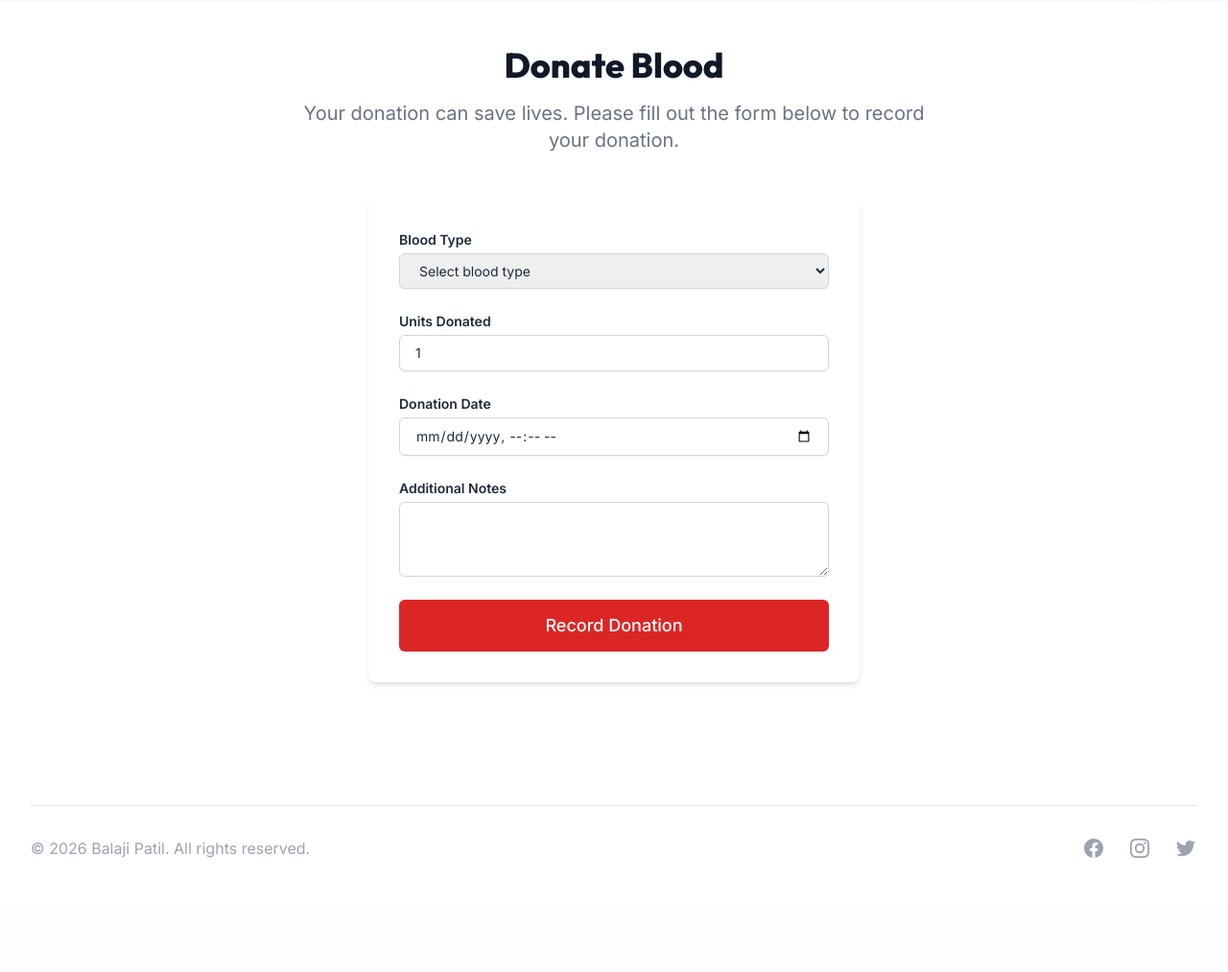
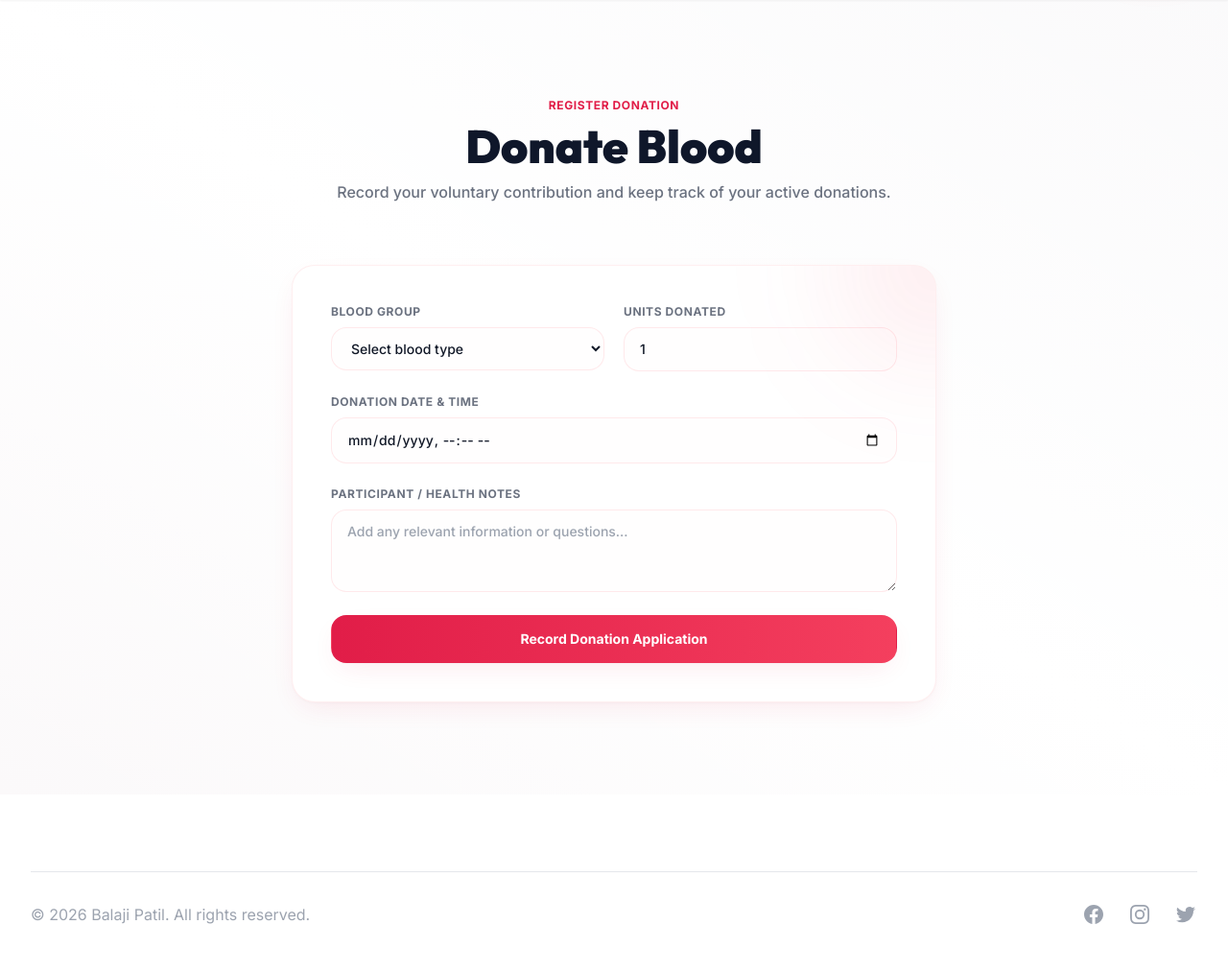
Before and after one commit to BalajiPatil1207/blood_brige_project, a Flask app: template app/templates/main/donate.html in a window 1280 px wide. Shown: the part 81-1094 px from the top of the page at 96% size. Before the commit the page ends 975 px from the top, so only its background shows below. Run offline with Flask 3, Linux system fonts and the light colour scheme; the template is opened without the code that fills it, so the values that code supplies are empty; some libraries are stand-ins or nearby versions.

Commit message:
feat: add blood donation record submission form template

```diff
--- a/app/templates/main/donate.html
+++ b/app/templates/main/donate.html
@@ -1,22 +1,30 @@
 {% extends "base.html" %}
 
 {% block content %}
-<div class="bg-white py-12">
+<div class="bg-gradient-to-tr from-rose-50/20 via-white to-rose-50/10 py-16 sm:py-24 animate-fade-in">
     <div class="max-w-7xl mx-auto px-4 sm:px-6 lg:px-8">
-        <div class="text-center">
-            <h2 class="text-3xl font-extrabold text-gray-900 sm:text-4xl">
+        <!-- Header -->
+        <div class="text-center mb-16">
+            <span class="text-primary-600 font-extrabold tracking-wider uppercase text-xs">Register Donation</span>
+            <h2 class="text-3xl sm:text-5xl font-black text-slate-900 mt-2">
                 Donate Blood
             </h2>
-            <p class="mt-3 max-w-2xl mx-auto text-xl text-gray-500 sm:mt-4">
-                Your donation can save lives. Please fill out the form below to record your donation.
+            <p class="mt-3 max-w-2xl mx-auto text-base text-gray-500 font-medium">
+                Record your voluntary contribution and keep track of your active donations.
             </p>
         </div>
 
-        <div class="mt-12 max-w-lg mx-auto bg-white p-8 rounded-lg shadow-md">
+        <!-- Form Card -->
+        <div class="max-w-2xl mx-auto bg-white border border-rose-100/60 rounded-3xl shadow-premium p-8 sm:p-10 relative overflow-hidden">
+            <div class="absolute -right-24 -top-24 w-48 h-48 bg-primary-500/10 rounded-full blur-3xl"></div>
+
             <form action="{{ url_for('main.record_donation') }}" method="POST" class="space-y-6">
+                <!-- Row -->
+                <div class="grid grid-cols-1 sm:grid-cols-2 gap-5">
                     <div>
-                    <label for="blood_type" class="block text-sm font-semibold text-gray-800 mb-1">Blood Type</label>
-                    <select id="blood_type" name="blood_type" required class="block w-full px-4 py-2 border border-gray-300 rounded-md shadow-sm focus:outline-none focus:ring-red-500 focus:border-red-500 sm:text-sm">
+                        <label for="blood_type" class="block text-xs font-bold text-gray-500 uppercase tracking-wider mb-2">Blood Group</label>
+                        <select id="blood_type" name="blood_type" required
+                            class="block w-full px-4 py-3 border border-rose-100/80 rounded-2xl text-gray-900 font-medium focus:outline-none focus:ring-4 focus:ring-primary-500/10 focus:border-primary-500 transition duration-150 sm:text-sm bg-rose-50/10">
                             <option value="">Select blood type</option>
                             {% for blood_type in ['A+', 'A-', 'B+', 'B-', 'AB+', 'AB-', 'O+', 'O-'] %}
                             <option value="{{ blood_type }}">{{ blood_type }}</option>
@@ -25,23 +33,31 @@
                     </div>
 
                     <div>
-                    <label for="units" class="block text-sm font-semibold text-gray-800 mb-1">Units Donated</label>
-                    <input type="number" name="units" id="units" min="1" max="2" value="1" required class="block w-full px-4 py-2 border border-gray-300 rounded-md shadow-sm placeholder-gray-400 focus:outline-none focus:ring-red-500 focus:border-red-500 sm:text-sm">
+                        <label for="units" class="block text-xs font-bold text-gray-500 uppercase tracking-wider mb-2">Units Donated</label>
+                        <input type="number" name="units" id="units" min="1" max="2" value="1" required
+                            class="block w-full px-4 py-3 border border-rose-100/80 rounded-2xl placeholder-gray-400 text-gray-900 font-medium focus:outline-none focus:ring-4 focus:ring-primary-500/10 focus:border-primary-500 transition duration-150 sm:text-sm bg-rose-50/10">
+                    </div>
+                </div>
+
+                <!-- Date -->
+                <div>
+                    <label for="donation_date" class="block text-xs font-bold text-gray-500 uppercase tracking-wider mb-2">Donation Date & Time</label>
+                    <input type="datetime-local" name="donation_date" id="donation_date" required
+                        class="block w-full px-4 py-3 border border-rose-100/80 rounded-2xl text-gray-900 font-medium focus:outline-none focus:ring-4 focus:ring-primary-500/10 focus:border-primary-500 transition duration-150 sm:text-sm bg-rose-50/10">
+                </div>
+
+                <!-- Notes -->
+                <div>
+                    <label for="notes" class="block text-xs font-bold text-gray-500 uppercase tracking-wider mb-2">Participant / Health Notes</label>
+                    <textarea id="notes" name="notes" rows="3"
+                        class="block w-full px-4 py-3 border border-rose-100/80 rounded-2xl placeholder-gray-400 text-gray-900 font-medium focus:outline-none focus:ring-4 focus:ring-primary-500/10 focus:border-primary-500 transition duration-150 sm:text-sm bg-rose-50/10"
+                        placeholder="Add any relevant information or questions..."></textarea>
                 </div>
 
                 <div>
-                    <label for="donation_date" class="block text-sm font-semibold text-gray-800 mb-1">Donation Date</label>
-                    <input type="datetime-local" name="donation_date" id="donation_date" required class="block w-full px-4 py-2 border border-gray-300 rounded-md shadow-sm placeholder-gray-400 focus:outline-none focus:ring-red-500 focus:border-red-500 sm:text-sm">
-                </div>
-
-                <div>
-                    <label for="notes" class="block text-sm font-semibold text-gray-800 mb-1">Additional Notes</label>
-                    <textarea id="notes" name="notes" rows="3" class="block w-full px-4 py-2 border border-gray-300 rounded-md shadow-sm placeholder-gray-400 focus:outline-none focus:ring-red-500 focus:border-red-500 sm:text-sm"></textarea>
-                </div>
-
-                <div>
-                    <button type="submit" class="w-full flex justify-center py-3 px-4 border border-transparent rounded-md shadow-sm text-lg font-medium text-white bg-red-600 hover:bg-red-700 focus:outline-none focus:ring-2 focus:ring-offset-2 focus:ring-red-500 transition duration-150 ease-in-out">
-                        Record Donation
+                    <button type="submit"
+                        class="w-full flex justify-center py-3.5 px-4 border border-transparent text-sm font-bold rounded-2xl text-white bg-gradient-to-r from-primary-600 to-rose-500 hover:from-primary-700 hover:to-rose-600 shadow-premium hover:shadow-premium-hover transform hover:-translate-y-0.5 active:translate-y-0 transition duration-150 focus:outline-none focus:ring-4 focus:ring-primary-500/20">
+                        Record Donation Application
                     </button>
                 </div>
             </form>
```
Lines whose indentation alone changed are shown as unchanged.
